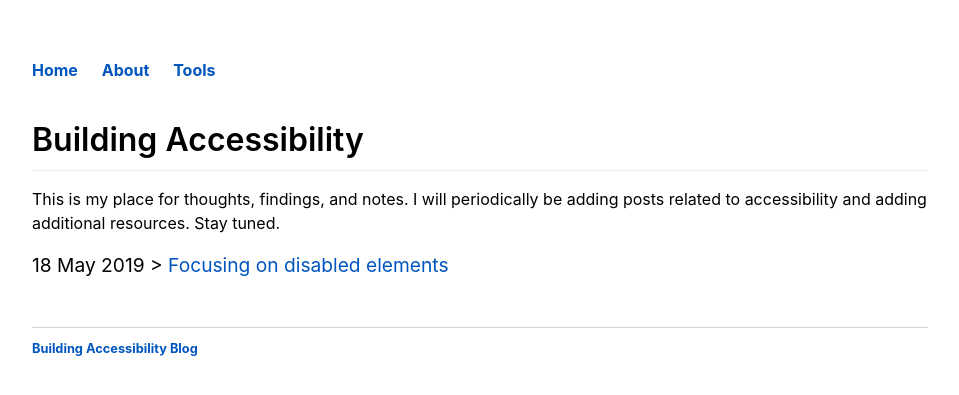
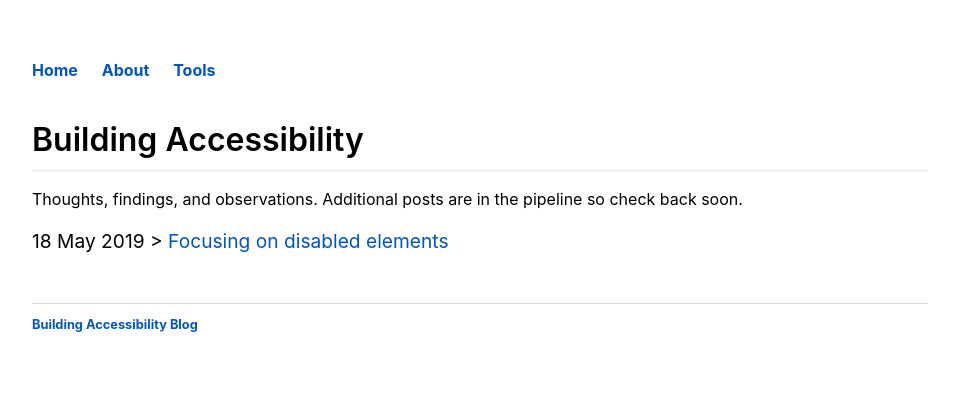
Before and after one commit to jlukosky/jlukosky, a Jekyll site: the page built from index.html, in a window 1280 px wide. Shown: the top 395 px of the page, without its empty margins (160-1119 px from the left). Built offline with Jekyll 4.4.1, drawn with Linux system fonts in a browser that asks for light colours.

Commit message:
check back soon

```diff
--- a/index.html
+++ b/index.html
@@ -6,7 +6,7 @@ ogimage: "https://jlukosky.github.io/assets/BA.png"
 ---
 <div class="blurb">
 	<h1>Building Accessibility</h1>
-	<p>This is my place for thoughts, findings, and notes. I will periodically be adding posts related to accessibility and adding additional resources. Stay tuned.</p>
+	<p>Thoughts, findings, and observations. Additional posts are in the pipeline so check back soon.</p>
 
 	<ul class="posts">
 
```
